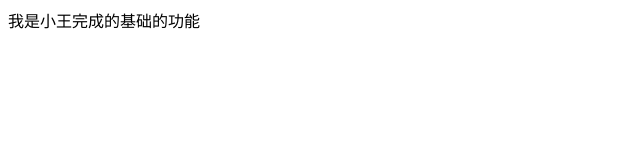
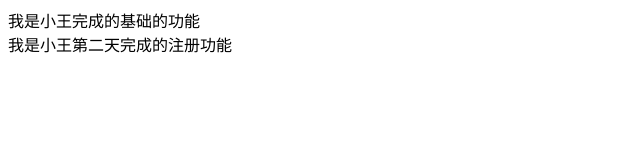
Before and after one commit to JanuC/myfirst, a plain HTML site: page index.html in a window 1280 px wide. Shown: the whole page, without its empty margins (0-640 px from the left). Drawn offline with Linux system fonts and the light colour scheme.

Commit message:
小王第二天完成的注册

```diff
--- a/index.html
+++ b/index.html
@@ -8,5 +8,6 @@
 </head>
 <body>
   <div>我是小王完成的基础的功能</div>
+  <div>我是小王第二天完成的注册功能</div>
 </body>
 </html>
```
